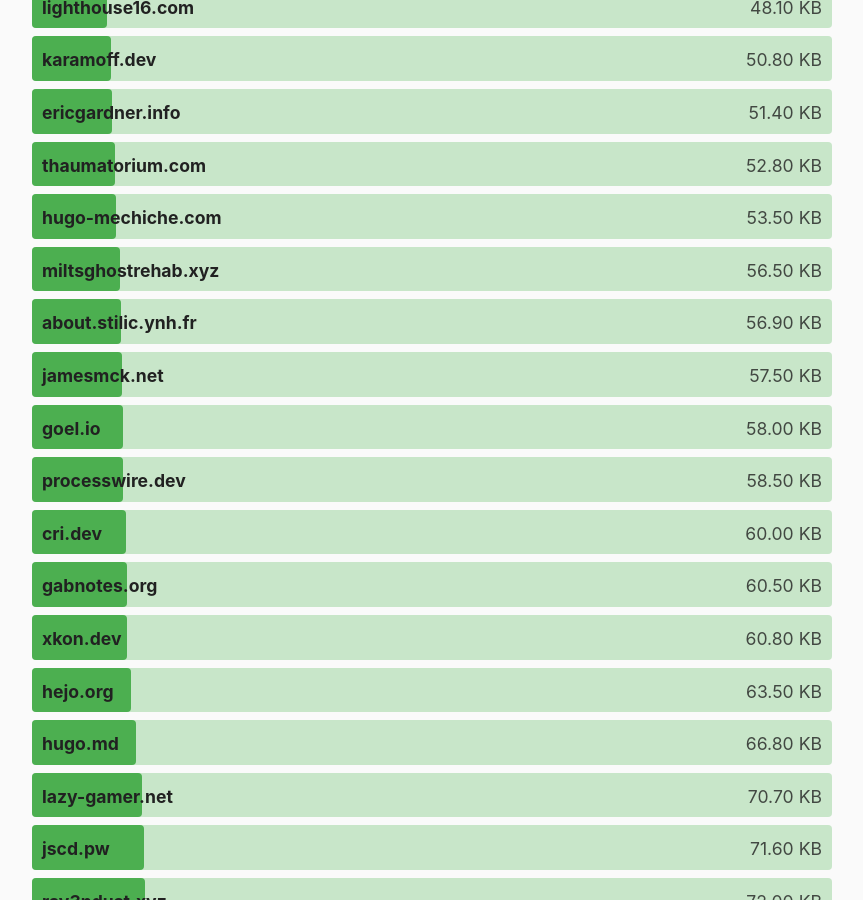
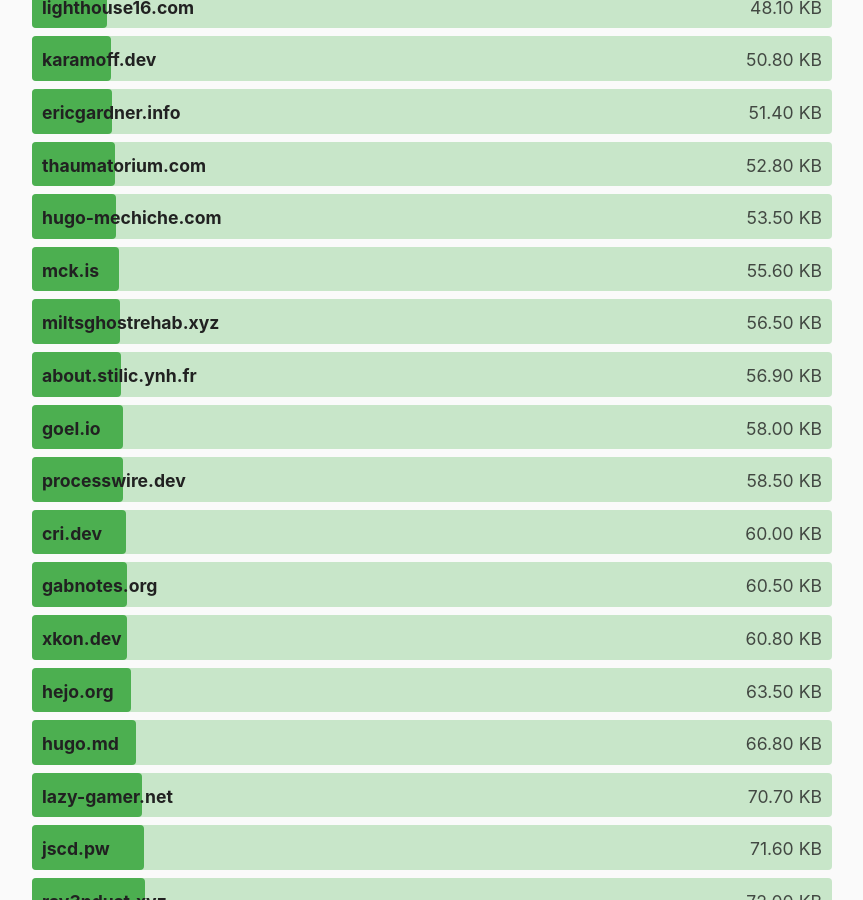
Before and after one commit to kevquirk/512kb.club, a Jekyll site: the page built from index.md, in a window 1280 px wide and 900 px high, scrolled down 7582 px. Shown: the whole window, without its empty margins (208-1071 px from the left). Built offline with Jekyll 4.4.1, drawn with Linux system fonts in a browser that asks for light colours.

Commit message:
Change jamesmck.net to mck.is

```diff
--- a/_data/sites.yml
+++ b/_data/sites.yml
@@ -618,11 +618,6 @@
   size: 183
   last_checked: 2021-08-08
 
-- domain: jamesmck.net
-  url: https://jamesmck.net/
-  size: 57.5
-  last_checked: 2021-08-28
-
 - domain: jds.work
   url: https://jds.work/
   size: 47
@@ -817,6 +812,11 @@
   url: https://www.matthewgraybosch.com/
   size: 183
   last_checked: 2021-08-10
+
+- domain: mck.is
+  url: https://mck.is/
+  size: 55.6
+  last_checked: 2021-09-03
 
 - domain: mees.io
   url: https://mees.io/
```
